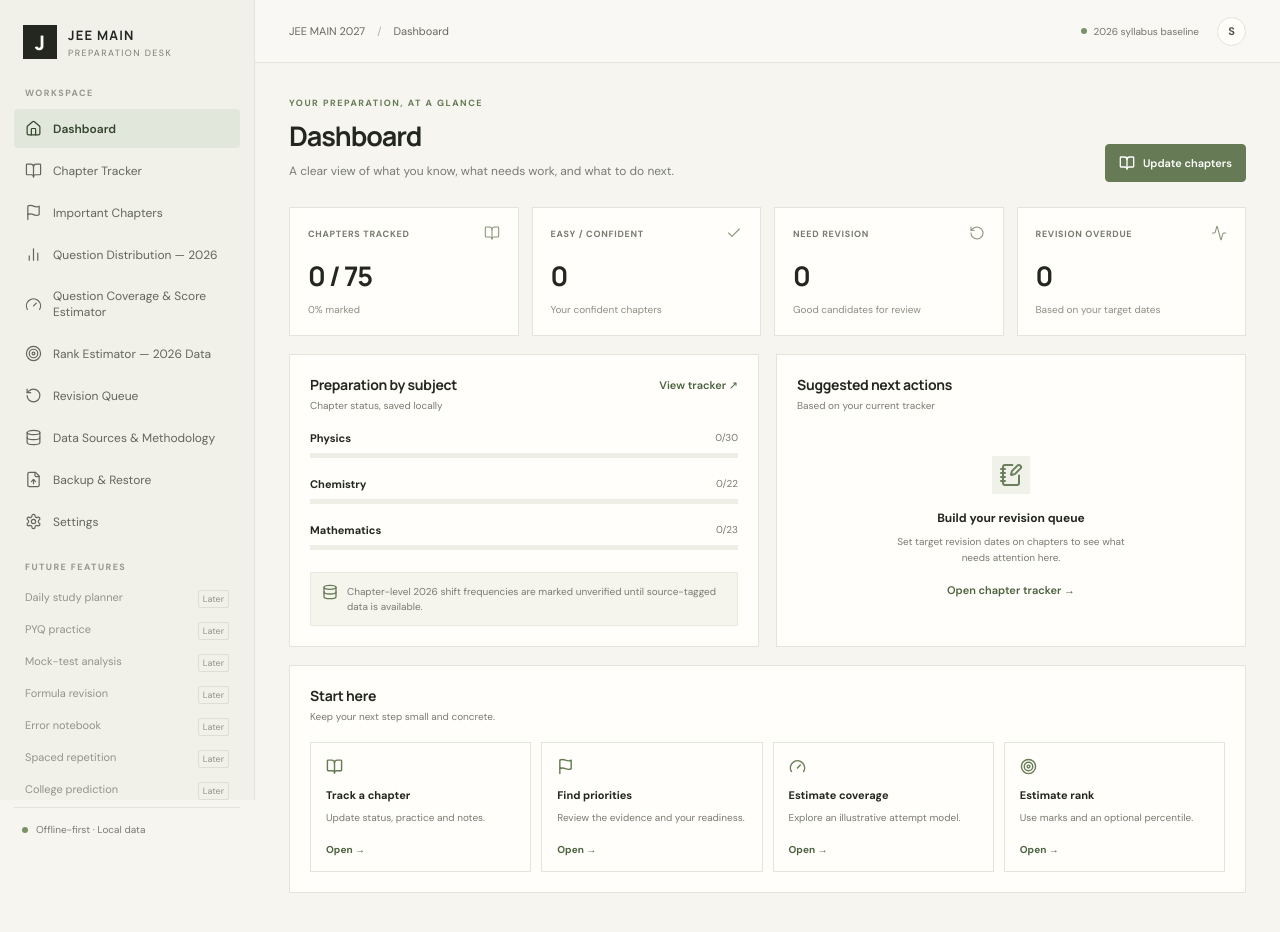
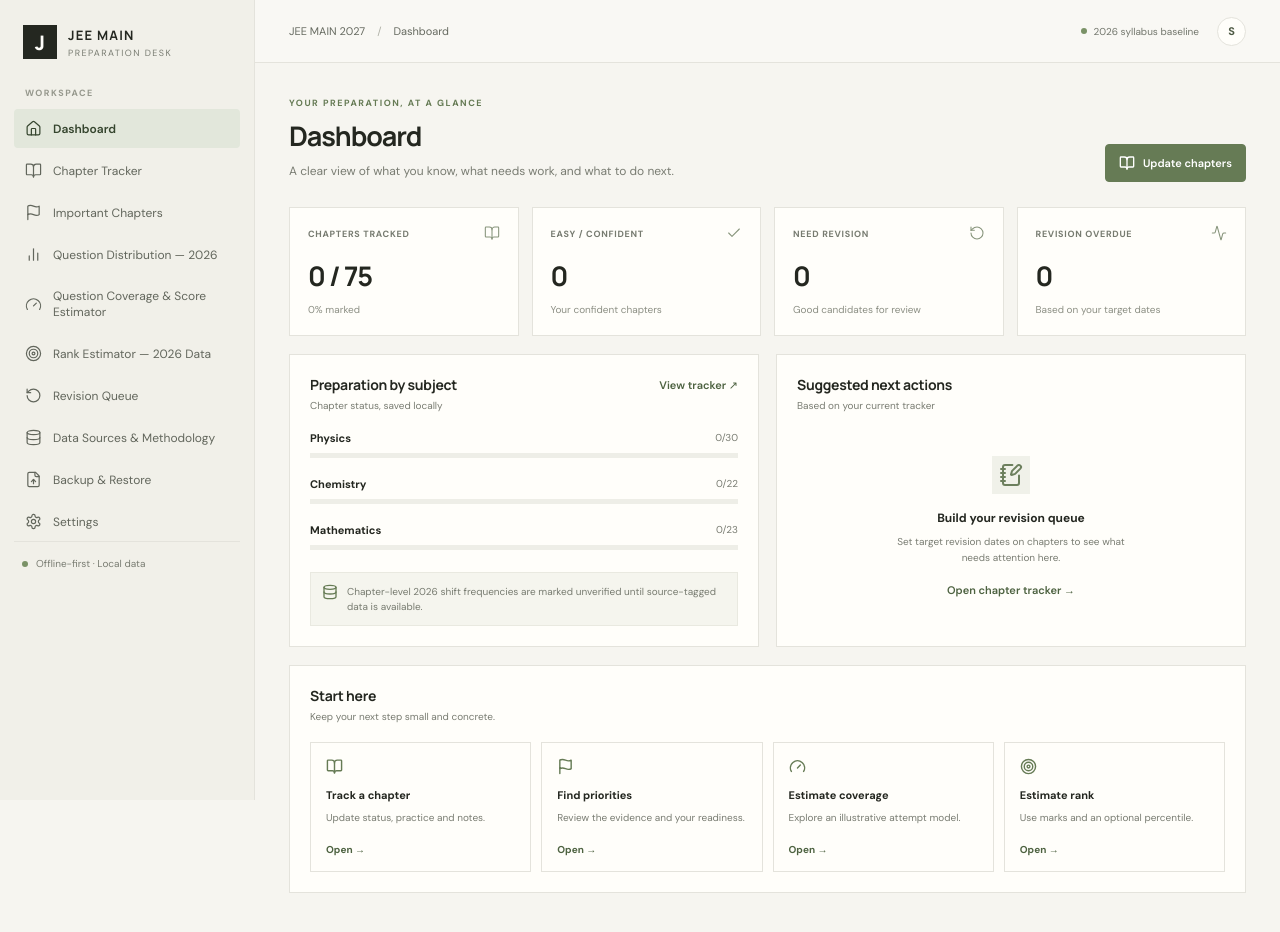
Before and after one commit to dineshrox186/sigmatracker, a React (Vite) app: page / in a window 1280 px wide. Shown: the top 932 px of the page. Built offline with nearby package versions, Linux system fonts and the light colour scheme.

Commit message:
Remove unrequested future features sidebar

```diff
--- a/src/ui/App.tsx
+++ b/src/ui/App.tsx
@@ -30,7 +30,6 @@
  return <div className="app-shell">
   <aside className={`sidebar ${drawer?'open':''}`}><div className="brand"><div className="brand-mark">J</div><div><strong>JEE MAIN</strong><span>PREPARATION DESK</span></div><button className="icon-btn mobile-close" onClick={()=>setDrawer(false)} aria-label="Close navigation"><X size={18}/></button></div>
    <div className="nav-label">WORKSPACE</div><nav>{nav.map(n=><button key={n.label} className={`nav-item ${page===n.label?'active':''}`} onClick={()=>setPageSafe(n.label)}><n.icon size={17}/><span>{n.label}</span>{n.label==='Revision Queue'&&due.length>0&&<b className="nav-count">{due.length}</b>}</button>)}</nav>
-   <div className="future"><div className="nav-label">FUTURE FEATURES</div>{['Daily study planner','PYQ practice','Mock-test analysis','Formula revision','Error notebook','Spaced repetition','College prediction'].map(x=><div className="future-item" key={x}><span>{x}</span><small>Later</small></div>)}</div>
    <div className="sidebar-foot"><span className="dot"></span><span>Offline-first · Local data</span></div>
   </aside>
   {drawer&&<button className="scrim" aria-label="Close navigation" onClick={()=>setDrawer(false)}/>}
```
